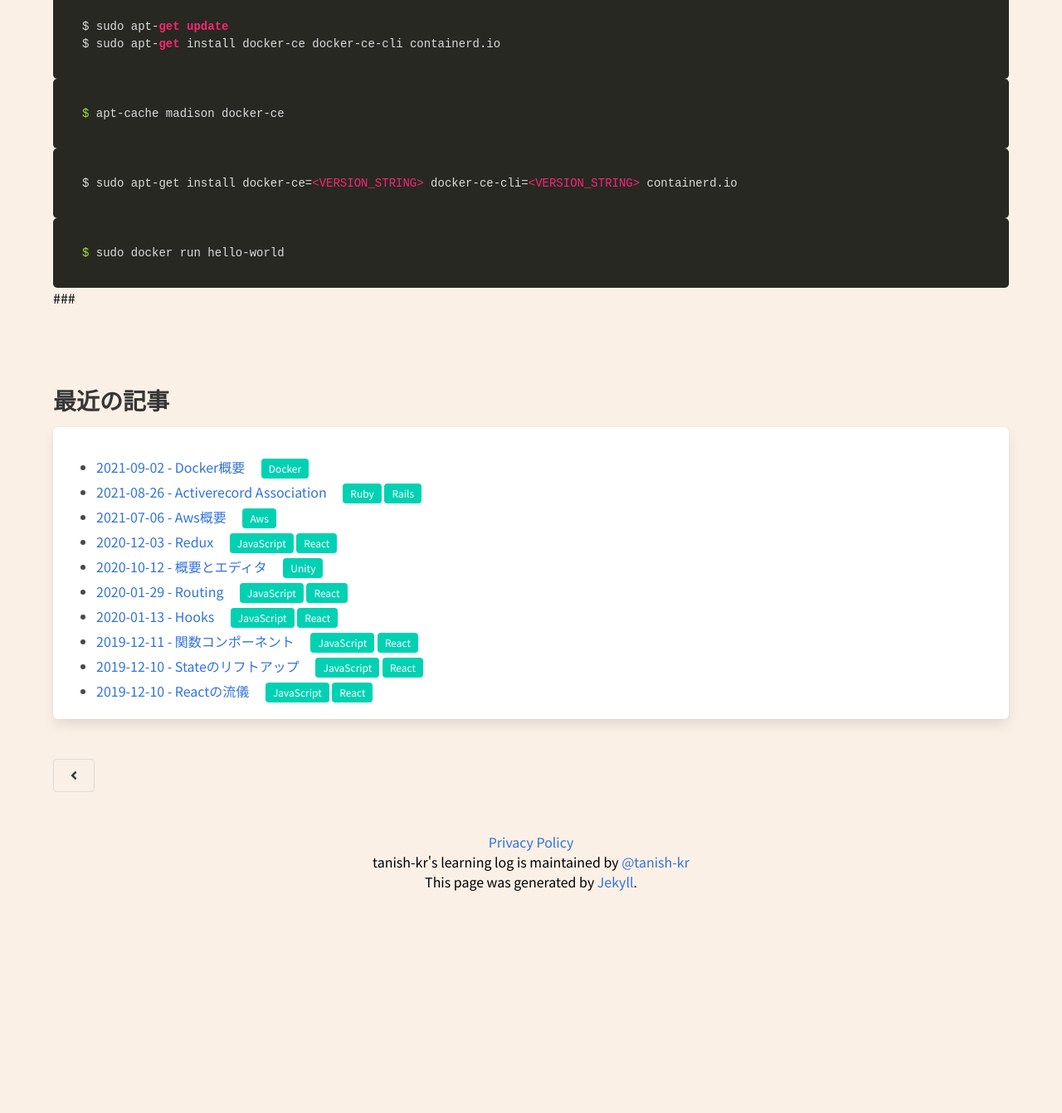
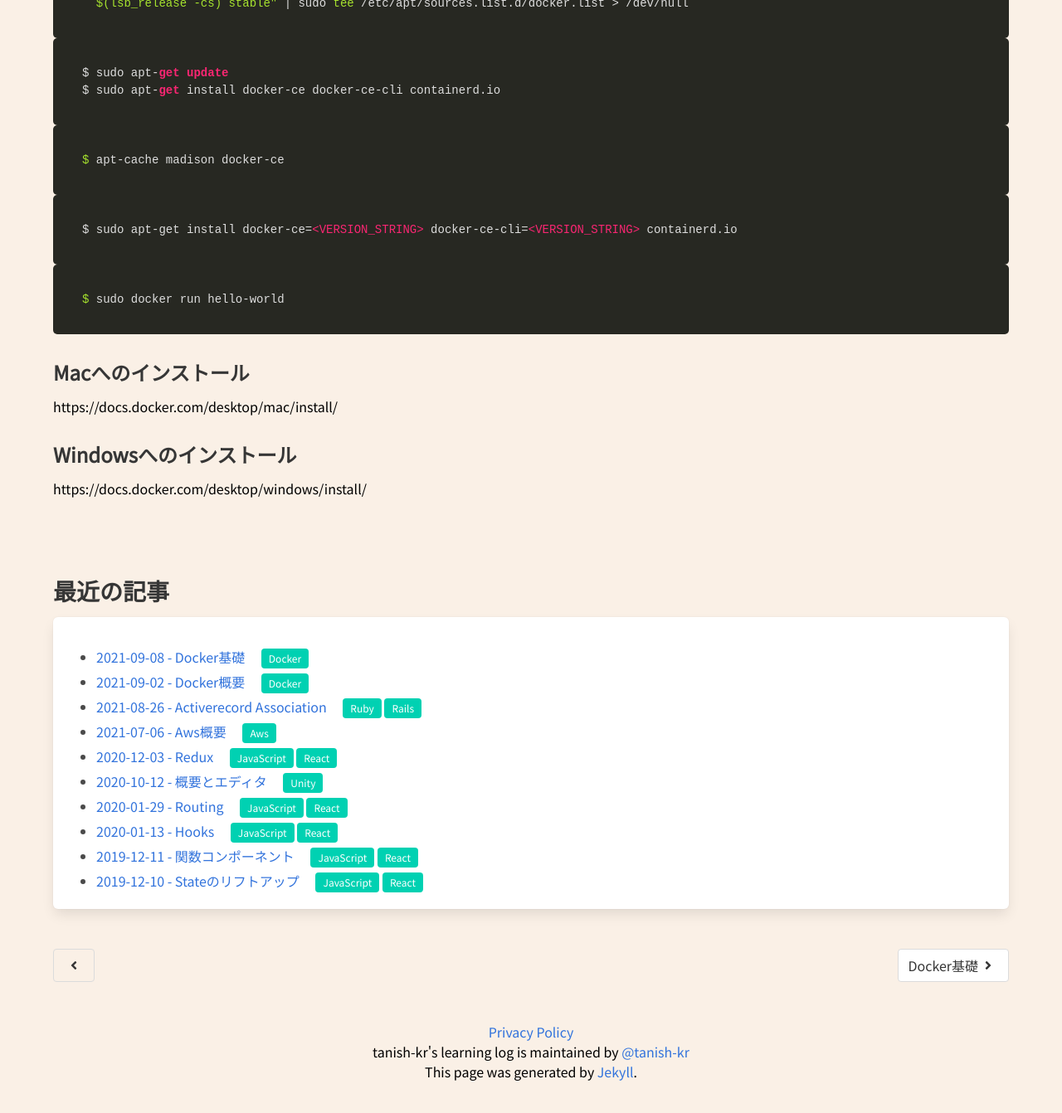
Before and after one commit to tanish-kr/learning-log, a Jekyll site: the page built from _posts/Infrastructure/docker/2021-09-02-Docker概要.md, in a window 1280 px wide and 1400 px high, scrolled down 1554 px. Shown: the top 1342 px of the window at 83% size. Built offline with Jekyll 4.4.1, drawn with Linux system fonts in a browser that asks for light colours; nearby versions of some CDN libraries; our own code applies the rules of GitHub Pages for plain Markdown files; before the commit the page ends 2725 px from its top, so only the background shows below that; some of the changed text lies outside the part shown.

Commit message:
modify update docker posts

````diff
--- a/_posts/Infrastructure/docker/2021-09-02-Docker概要.md
+++ b/_posts/Infrastructure/docker/2021-09-02-Docker概要.md
@@ -20,7 +20,6 @@ tags:
 VMはハイパーバイザーが必須。コンテナはホスト上で直接実行しているプロセスと同等のため、オーバヘッドが少ない
 
 ## インストール
-
 
 ### Ubuntuへのインストール
 
@@ -67,4 +66,10 @@ $ sudo apt-get install docker-ce=<VERSION_STRING> docker-ce-cli=<VERSION_STRING>
 $ sudo docker run hello-world
 ```
 
-###
+### Macへのインストール
+
+https://docs.docker.com/desktop/mac/install/
+
+### Windowsへのインストール
+
+https://docs.docker.com/desktop/windows/install/
````
Also changed, not shown: _posts/Infrastructure/docker/2021-09-08-Docker基礎.md (added, +62 -0 lines).
